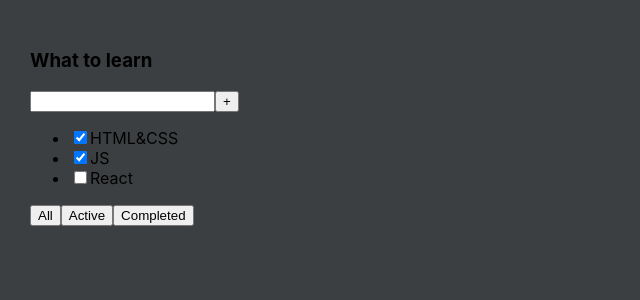
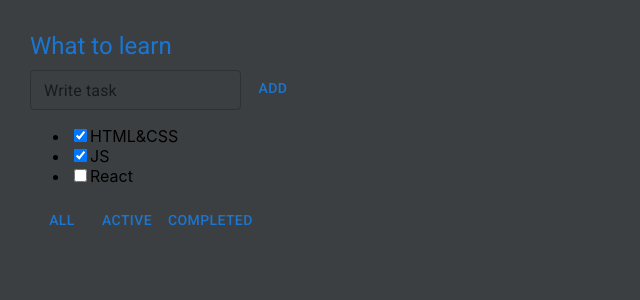
Before and after one commit to AntonChislov/it-incubator-todolist-ts, a React (Create React App) app: page / in a window 1280 px wide. Shown: the top 300 px of the page, without its empty margins (0-640 px from the left). Built offline with nearby package versions, Linux system fonts and the light colour scheme.

Commit message:
add font Roboto, change style component

```diff
--- a/public/index.html
+++ b/public/index.html
@@ -10,6 +10,8 @@
       content="Web site created using create-react-app"
     />
     <link rel="apple-touch-icon" href="%PUBLIC_URL%/logo192.png" />
+    <link rel="stylesheet" href="https://fonts.googleapis.com/css?family=Roboto:300,400,500,700&display=swap"
+    />
     <!--
       manifest.json provides metadata used when your web app is installed on a
       user's mobile device or desktop. See https://developers.google.com/web/fundamentals/web-app-manifest/
--- a/src/App.tsx
+++ b/src/App.tsx
@@ -1,6 +1,9 @@
 import React from 'react';
 import {useState} from 'react';
 import './App.css';
+import Button from '@mui/material/Button';
+import TextField from '@mui/material/TextField';
+import Typography from '@mui/material/Typography';
 
 
 function App() {
@@ -58,10 +61,12 @@ function App() {
 
     const showCompleted = () => {
         setIsCompleted(true)
+        setIsActive(false)
     }
 
     const showActive = () => {
         setIsActive(true)
+        setIsCompleted(false)
     }
 
     const showAll = () => {
@@ -92,18 +97,23 @@ function App() {
     return (
         <div className="App">
             <div>
-                <h3>What to learn</h3>
+                <Typography color={"primary"} variant="h5" gutterBottom>
+                    What to learn
+                </Typography>
                 <div>
-                    <input value={valueInput} onChange={(event) => setValueInput(event.target.value)}/>
-                    <button onClick={addTask}>+</button>
+                    <TextField color={"primary"} size='small' sx={{
+                        color: "white"
+                    }} value={valueInput} onChange={(event) => setValueInput(event.target.value)}
+                               id="outlined-basic" label="Write task" variant="outlined"/>
+                    <Button onClick={addTask} >Add</Button>
                 </div>
                 <ul>
                     {tasks}
                 </ul>
                 <div>
-                    <button onClick={showAll}>All</button>
-                    <button onClick={showActive}>Active</button>
-                    <button onClick={showCompleted}>Completed</button>
+                    <Button onClick={showAll}>All</Button>
+                    <Button onClick={showActive}>Active</Button>
+                    <Button onClick={showCompleted}>Completed</Button>
                 </div>
             </div>
         </div>
```
